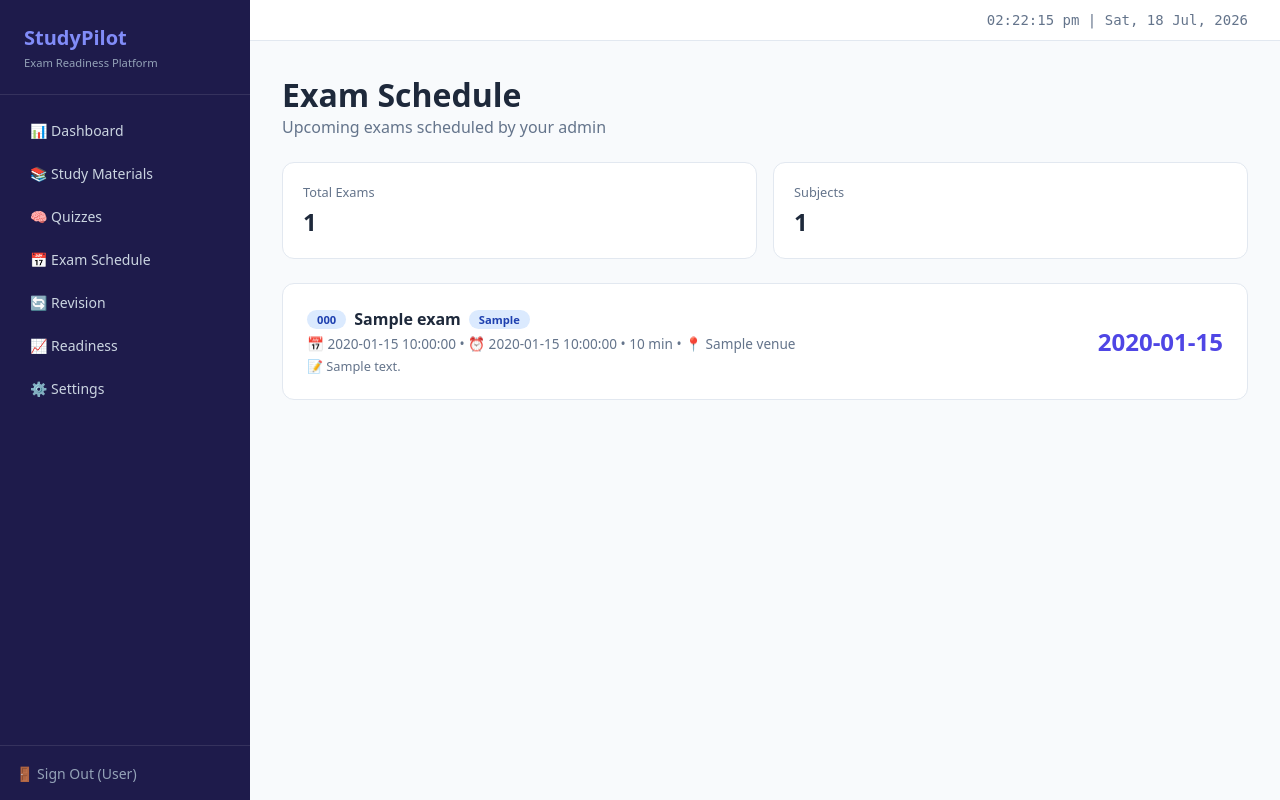
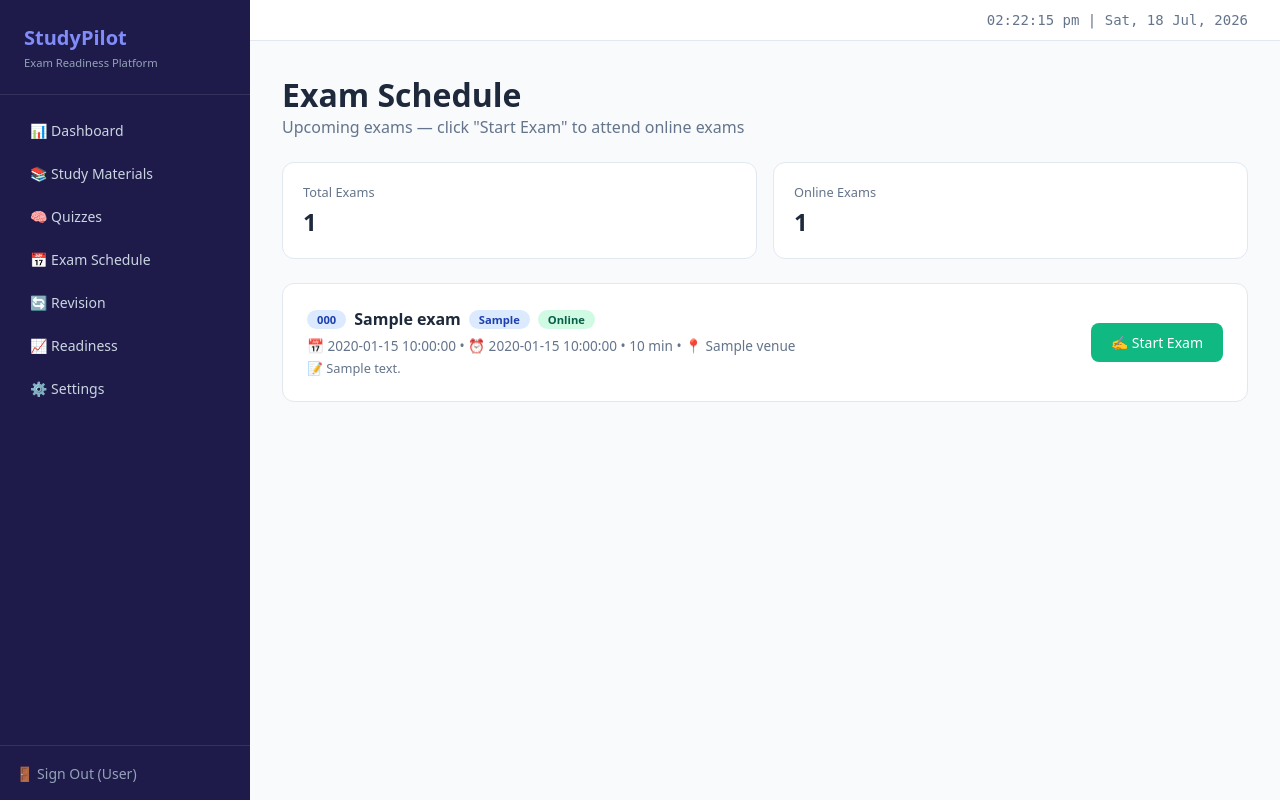
Before and after one commit to ArghyaMuk/studytracker, a Flask app: template frontend/templates/exams.html in a window 1280 px wide. Run offline with Flask 3, Linux system fonts and the light colour scheme; the template is opened without the code that fills it: most values are stand-ins (such as "Sample title", 1, 10 or a date in 2020).

Commit message:
feat: 'Start Exam' button for students on scheduled exams
- Admin can assign a quiz to an exam when scheduling
- Students see 'Start Exam' button on exams that have a quiz linked
- Clicking starts the quiz (same as taking any quiz)
- Exams without quiz show 'Offline exam' label
- Admin exam form shows dropdown of available quizzes to assign
- Admin table shows Quiz ID or 'Offline' status

```diff
--- a/frontend/app.py
+++ b/frontend/app.py
@@ -3,7 +3,7 @@ import json
 import base64
 import requests
 from functools import wraps
-from flask import Flask, render_template, request, redirect, url_for, session, flash, jsonify
+from flask import Flask, render_template, request, redirect, url_for, session, flash
 from dotenv import load_dotenv
 
 load_dotenv()
@@ -437,7 +437,8 @@ def admin_students():
 @admin_required
 def admin_exams():
     exams = api_get("/exams") or []
-    return render_template("admin_exams.html", exams=exams)
+    quizzes = api_get("/quizzes/available") or []
+    return render_template("admin_exams.html", exams=exams, quizzes=quizzes)
 
 
 @app.route("/admin/exams/add", methods=["POST"])
@@ -453,6 +454,7 @@ def add_exam():
         "duration_minutes": int(request.form["duration_minutes"]) if request.form.get("duration_minutes") else None,
         "venue": request.form.get("venue", ""),
         "notes": request.form.get("notes", ""),
+        "quiz_id": int(request.form["quiz_id"]) if request.form.get("quiz_id") else None,
     }
     status_code, resp = api_post("/admin/exams", data)
     if status_code == 201:
--- a/frontend/templates/exams.html
+++ b/frontend/templates/exams.html
@@ -2,7 +2,7 @@
 {% block title %}Exam Schedule{% endblock %}
 {% block content %}
 <h1>Exam Schedule</h1>
-<p style="color:var(--text-muted);margin-bottom:24px">Upcoming exams scheduled by your admin</p>
+<p style="color:var(--text-muted);margin-bottom:24px">Upcoming exams — click "Start Exam" to attend online exams</p>
 
 {% if exams %}
 <div class="stats-grid" style="margin-bottom:24px">
@@ -11,15 +11,16 @@
         <div class="value">{{ exams|length }}</div>
     </div>
     <div class="stat-card">
-        <div class="label">Subjects</div>
-        <div class="value">{{ exams|map(attribute='subject_code')|unique|list|length }}</div>
+        <div class="label">Online Exams</div>
+        <div class="value">{{ exams|selectattr('quiz_id')|list|length }}</div>
     </div>
 </div>
 
 {% for exam in exams %}
-<div class="card" style="display:flex;justify-content:space-between;align-items:center">
+<div class="card">
+    <div style="display:flex;justify-content:space-between;align-items:center">
         <div>
-        <div style="display:flex;align-items:center;gap:8px;margin-bottom:4px">
+            <div style="display:flex;align-items:center;gap:8px;margin-bottom:6px">
                 <span class="badge badge-blue">{{ exam.subject_code }}</span>
                 {% if exam.subject_name %}
                 <strong>{{ exam.subject_name }}</strong>
@@ -27,6 +28,9 @@
                 <span class="badge {{ 'badge-red' if exam.exam_type == 'external' else 'badge-yellow' if exam.exam_type == 'internal' else 'badge-green' if exam.exam_type == 'lab_viva' else 'badge-blue' }}">
                     {{ exam.exam_type | replace('_', ' ') | title }}
                 </span>
+                {% if exam.quiz_id %}
+                <span class="badge badge-green">Online</span>
+                {% endif %}
             </div>
             <div style="color:var(--text-muted);font-size:0.85rem">
                 📅 {{ exam.exam_date }}
@@ -38,10 +42,14 @@
             <div style="color:var(--text-muted);font-size:0.8rem;margin-top:4px">📝 {{ exam.notes }}</div>
             {% endif %}
         </div>
-    <div style="text-align:right">
-        <div style="font-size:1.5rem;font-weight:700;color:var(--primary)">
-            {% set days_left = (exam.exam_date | string)[:10] %}
-            {{ days_left }}
+        <div>
+            {% if exam.quiz_id %}
+            <a href="{{ url_for('take_quiz', quiz_id=exam.quiz_id) }}" class="btn btn-success">
+                ✍️ Start Exam
+            </a>
+            {% else %}
+            <span style="color:var(--text-muted);font-size:0.8rem">Offline exam</span>
+            {% endif %}
         </div>
     </div>
 </div>
--- a/services/curriculum-service/app/api/routes/v1/curriculum.py
+++ b/services/curriculum-service/app/api/routes/v1/curriculum.py
@@ -151,7 +151,7 @@ async def delete_material(
 ):
     """Admin: delete a study material."""
     from app.models import StudyMaterial
-    from sqlalchemy import select, delete as sql_delete
+    from sqlalchemy import select
 
     result = await db.execute(select(StudyMaterial).where(StudyMaterial.id == material_id))
     mat = result.scalar_one_or_none()
@@ -188,6 +188,7 @@ async def list_exams(
             "duration_minutes": e.duration_minutes,
             "venue": e.venue,
             "notes": e.notes,
+            "quiz_id": e.quiz_id,
             "created_at": e.created_at,
         }
         for e in exams
@@ -216,6 +217,7 @@ async def create_exam(
         duration_minutes=data.get("duration_minutes"),
         venue=data.get("venue", ""),
         notes=data.get("notes", ""),
+        quiz_id=data.get("quiz_id"),
         created_at=datetime.now().isoformat()[:19],
     )
     db.add(exam)
--- a/services/curriculum-service/app/models/curriculum.py
+++ b/services/curriculum-service/app/models/curriculum.py
@@ -78,4 +78,5 @@ class ExamSchedule(Base):
     duration_minutes = Column(Integer, nullable=True)
     venue = Column(String(200), nullable=True)
     notes = Column(Text, nullable=True)
+    quiz_id = Column(Integer, nullable=True)  # Linked quiz for online exam
     created_at = Column(String(30), nullable=True)
--- a/services/quiz-service/app/api/routes/v1/admin_quizzes.py
+++ b/services/quiz-service/app/api/routes/v1/admin_quizzes.py
@@ -1,4 +1,3 @@
-import json
 
 from fastapi import APIRouter, Depends, Header, HTTPException, status
 from pydantic import BaseModel, Field
--- a/services/quiz-service/app/clients/llm_client.py
+++ b/services/quiz-service/app/clients/llm_client.py
@@ -66,7 +66,7 @@ class LLMClient(QuizGeneratorInterface):
             except Exception as e:
                 error_msg = str(e)
                 if "429" in error_msg or "quota" in error_msg.lower():
-                    logger.warning(f"Gemini quota exceeded, trying OpenRouter fallback...")
+                    logger.warning("Gemini quota exceeded, trying OpenRouter fallback...")
                 else:
                     logger.error(f"Gemini error: {e}")
 
@@ -113,7 +113,7 @@ class LLMClient(QuizGeneratorInterface):
             except Exception as e:
                 error_msg = str(e)
                 if "429" in error_msg or "quota" in error_msg.lower():
-                    logger.warning(f"Gemini quota exceeded, trying OpenRouter fallback...")
+                    logger.warning("Gemini quota exceeded, trying OpenRouter fallback...")
                 else:
                     logger.error(f"Gemini error: {e}")
 
--- a/services/user-service/app/api/routes/v1/users.py
+++ b/services/user-service/app/api/routes/v1/users.py
@@ -3,7 +3,7 @@ from sqlalchemy import select, func
 from sqlalchemy.ext.asyncio import AsyncSession
 
 from app.core.db import get_db
-from app.models import User, UserProfile
+from app.models import User
 from app.repositories import UserRepository
 from app.schemas import (
     ExamTargetRequest,
--- a/services/user-service/app/core/security.py
+++ b/services/user-service/app/core/security.py
@@ -1,8 +1,6 @@
 from shared.auth import (
     create_access_token,
     create_refresh_token,
-    hash_password,
-    verify_password,
     verify_token,
 )
 from .config import settings
--- a/shared/events/consumer.py
+++ b/shared/events/consumer.py
@@ -1,4 +1,3 @@
-import json
 import logging
 from collections.abc import Callable, Coroutine
 from typing import Any
--- a/shared/events/publisher.py
+++ b/shared/events/publisher.py
@@ -1,4 +1,3 @@
-import json
 import logging
 from typing import Any
 
```
Also changed, not shown: frontend/templates/admin_exams.html (+18 -2 lines), services/readiness-service/tests/unit/test_score_calculator.py (+0 -1 lines), services/repetition-service/tests/unit/test_sm2_algorithm.py (+2 -2 lines). Lines whose indentation alone changed are shown as unchanged.
